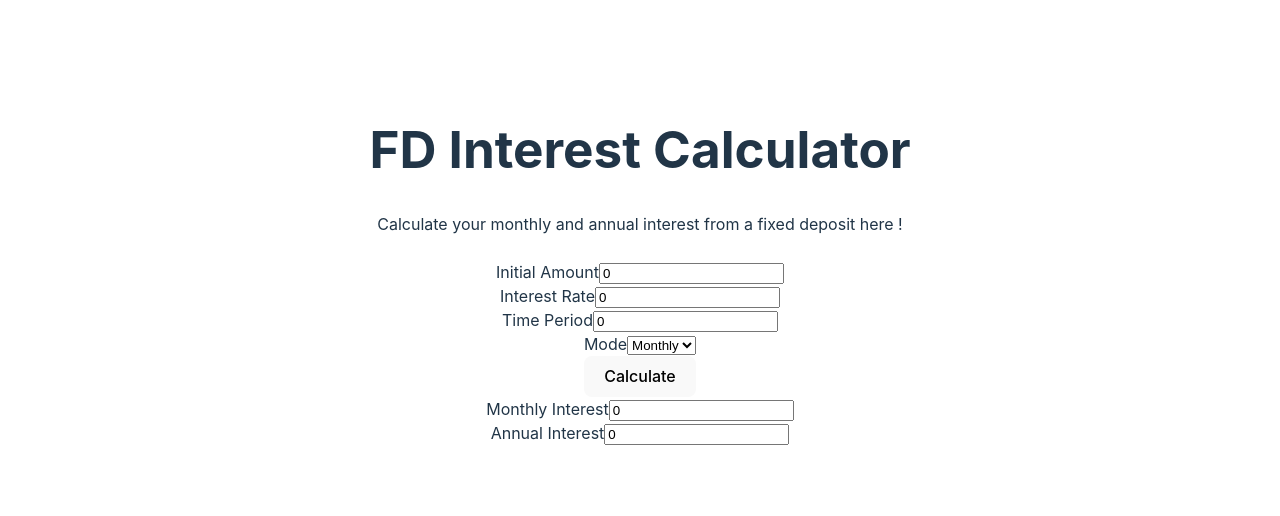
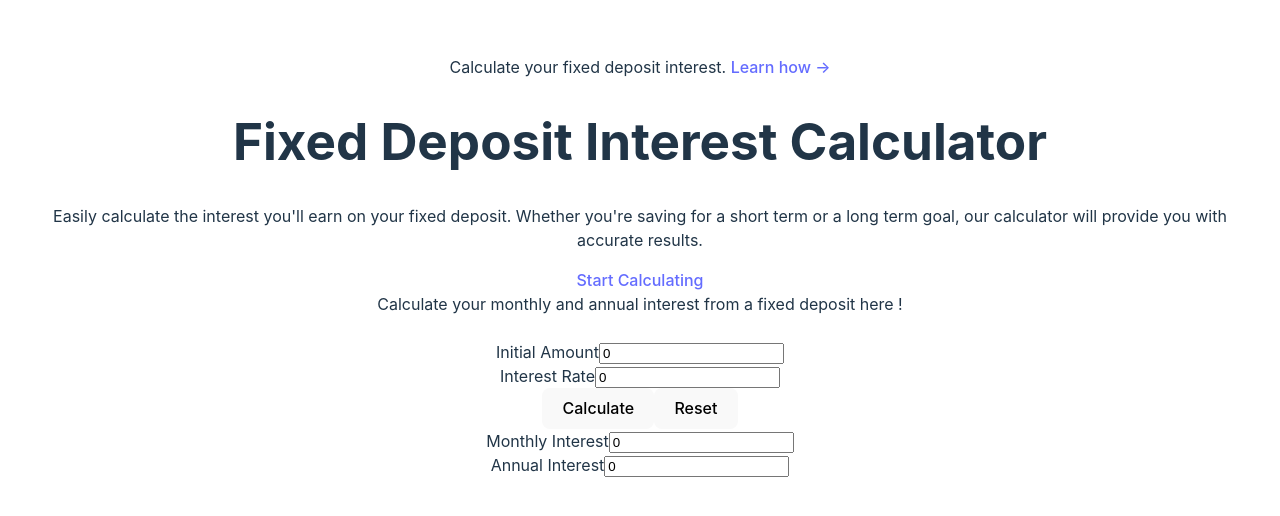
Before and after one commit to Pieter1821/FDinterest-calculator, a React (Vite) app: page / in a window 1280 px wide. Shown: the part 134-650 px from the top of the page. Built offline with nearby package versions, Linux system fonts and the light colour scheme.

Commit message:
added error handling when pressing wrong number , also added a hero section

```diff
--- a/index.html
+++ b/index.html
@@ -4,7 +4,7 @@
     <meta charset="UTF-8" />
     <link rel="icon" type="image/svg+xml" href="/vite.svg" />
     <meta name="viewport" content="width=device-width, initial-scale=1.0" />
-    <title>FD interest Calculator $$$</title>
+    <title>FD interest Calculator </title>
   </head>
   <body>
     <div id="root"></div>
--- a/package.json
+++ b/package.json
@@ -10,8 +10,10 @@
     "preview": "vite preview"
   },
   "dependencies": {
+    "@headlessui/react": "^1.7.17",
     "react": "^18.2.0",
-    "react-dom": "^18.2.0"
+    "react-dom": "^18.2.0",
+    "tailwindcss": "^3.3.3"
   },
   "devDependencies": {
     "@types/react": "^18.2.15",
--- a/src/App.jsx
+++ b/src/App.jsx
@@ -1,5 +1,6 @@
 import InterestCalculator from './components/InterestCalculater';
 import HomePage from './pages/Homepage';
+import Hero from './pages/Hero';
 import './App.css';
 
 
@@ -7,6 +8,7 @@ import './App.css';
 function App() {
   return (
     <div className="container">
+      <Hero/>
       <HomePage/>
       <br/>
 
--- a/src/components/InterestCalculater.jsx
+++ b/src/components/InterestCalculater.jsx
@@ -17,21 +17,18 @@ function InputField({ label, value, onChange }) {
 function InterestCalculator() {
   const [initialAmount, setInitialAmount] = useState(0);
   const [interestRate, setInterestRate] = useState(0);
-  const [timePeriod, setTimePeriod] = useState(0);
-  const [mode, setMode] = useState('months');
   const [monthlyInterest, setMonthlyInterest] = useState(0);
   const [annualInterest, setAnnualInterest] = useState(0);
+  const [error, setError] = useState(null);
 
   const onInputChange = (field, value) => {
+    setError(null); // Clear any previous errors
     switch (field) {
       case 'initialAmount':
         setInitialAmount(value);
         break;
       case 'interestRate':
         setInterestRate(value);
-        break;
-      case 'timePeriod':
-        setTimePeriod(value);
         break;
       default:
         break;
@@ -42,15 +39,26 @@ function InterestCalculator() {
     const rate = parseFloat(interestRate) / 100;
     const initialAmountValue = parseFloat(initialAmount);
 
-    if (mode === 'months') {
-      const monthly = (initialAmountValue * rate) / 12;
-      setMonthlyInterest(monthly.toFixed(2));
-      setAnnualInterest((monthly * 12).toFixed(2));
-    } else {
-      const annual = initialAmountValue * rate;
-      setAnnualInterest(annual.toFixed(2));
-      setMonthlyInterest((annual / 12).toFixed(2));
+    if (isNaN(initialAmountValue) || isNaN(interestRate)) {
+      setError("Please enter valid numbers for all fields");
+      setMonthlyInterest(0);
+      setAnnualInterest(0);
+      return;
     }
+
+    const annual = initialAmountValue * rate;
+    setAnnualInterest(annual.toFixed(2));
+
+    const monthly = (initialAmountValue * rate) / 12;
+    setMonthlyInterest(monthly.toFixed(2));
+  };
+
+  const resetValues = () => {
+    setInitialAmount(0);
+    setInterestRate(0);
+    setMonthlyInterest(0);
+    setAnnualInterest(0);
+    setError(null);
   };
 
   return (
@@ -65,25 +73,14 @@ function InterestCalculator() {
         value={interestRate}
         onChange={(e) => onInputChange('interestRate', e.target.value)}
       />
-      <InputField
-        label="Time Period"
-        value={timePeriod}
-        onChange={(e) => onInputChange('timePeriod', e.target.value)}
-      />
 
-      <div className="form-group">
-        <label>Mode</label>
-        <select
-          className="form-control"
-          value={mode}
-          onChange={(e) => setMode(e.target.value)}
-        >
-          <option value="months">Monthly</option>
-          <option value="years">Yearly</option>
-        </select>
-      </div>
+      {error && <p className="error-message">{error}</p>}
+
       <button className="btn btn-primary" onClick={calculateInterest}>
         Calculate
+      </button>
+      <button className="btn btn-secondary" onClick={resetValues}>
+        Reset
       </button>
       <InputField
         label="Monthly Interest"
--- /dev/null
+++ b/src/pages/Hero.jsx
@@ -0,0 +1,66 @@
+import React, { useState } from 'react';
+import { Dialog } from '@headlessui/react';
+
+export default function Hero() {
+  const [mobileMenuOpen, setMobileMenuOpen] = useState(false);
+
+  const navigation = [
+    { name: 'Home', href: '#' },
+    { name: 'About', href: '#' },
+    { name: 'Services', href: '#' },
+    { name: 'Contact', href: '#' },
+  ];
+
+  return (
+    <div className="bg-white">
+      {/* Header */}
+      <header className="absolute inset-x-0 top-0 z-50">
+        {/* ... your header content ... */}
+      </header>
+
+      {/* Hero Section */}
+      <div className="relative isolate px-6 pt-14 lg:px-8">
+        <div
+          className="absolute inset-x-0 -top-40 -z-10 transform-gpu overflow-hidden blur-3xl sm:-top-80"
+          aria-hidden="true"
+        >
+          {/* ... gradient background ... */}
+        </div>
+        <div className="mx-auto max-w-2xl py-32 sm:py-48 lg:py-56">
+          <div className="hidden sm:mb-8 sm:flex sm:justify-center">
+            <div className="relative rounded-full px-3 py-1 text-sm leading-6 text-gray-600 ring-1 ring-gray-900/10 hover:ring-gray-900/20">
+              Calculate your fixed deposit interest.{' '}
+              <a href="#" className="font-semibold text-indigo-600">
+                <span className="absolute inset-0" aria-hidden="true" />
+                Learn how <span aria-hidden="true">&rarr;</span>
+              </a>
+            </div>
+          </div>
+          <div className="text-center">
+            <h1 className="text-4xl font-bold tracking-tight text-gray-900 sm:text-6xl">
+              Fixed Deposit Interest Calculator
+            </h1>
+            <p className="mt-6 text-lg leading-8 text-gray-600">
+              Easily calculate the interest you'll earn on your fixed deposit. Whether you're saving for a short term or
+              a long term goal, our calculator will provide you with accurate results.
+            </p>
+            <div className="mt-10 flex items-center justify-center gap-x-6">
+              <a
+                href="#calculator"
+                className="rounded-md bg-indigo-600 px-3.5 py-2.5 text-sm font-semibold text-white shadow-sm hover:bg-indigo-500 focus-visible:outline focus-visible:outline-2 focus-visible:outline-offset-2 focus-visible:outline-indigo-600"
+              >
+                Start Calculating
+              </a>
+            </div>
+          </div>
+        </div>
+        <div
+          className="absolute inset-x-0 top-[calc(100%-13rem)] -z-10 transform-gpu overflow-hidden blur-3xl sm:top-[calc(100%-30rem)]"
+          aria-hidden="true"
+        >
+          {/* ... gradient background ... */}
+        </div>
+      </div>
+    </div>
+  );
+}
--- a/src/pages/Homepage.jsx
+++ b/src/pages/Homepage.jsx
@@ -1,7 +1,7 @@
 const HomePage = () => {
   return (
     <div className="homepage-container">
-      <h1>FD Interest Calculator</h1>
+
       <span>Calculate your monthly and annual interest from a fixed deposit here !</span>
 
     </div>
```
Also changed, not shown: src/pages/Learnhow.jsx (added, +8 -0 lines), 1 other file (tests, documents, lock files or other folders).
